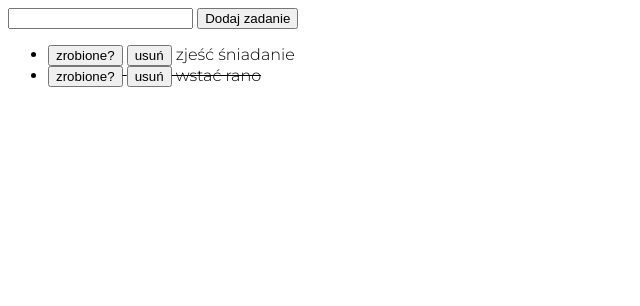
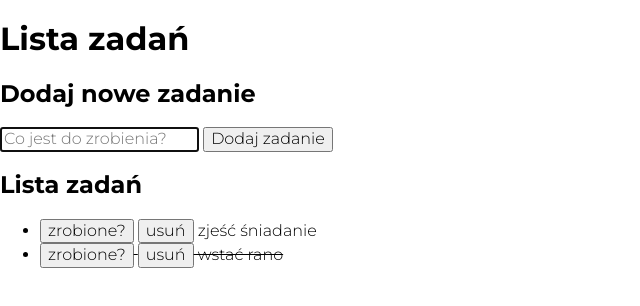
Before and after one commit to PiotrKubiak/todolist, a plain HTML site: page index.html in a window 1280 px wide. Shown: the whole page, without its empty margins (0-640 px from the left). Drawn offline with nearby package versions, Linux system fonts and the light colour scheme.

Commit message:
changes in html and css and js

```diff
--- a/index.html
+++ b/index.html
@@ -6,6 +6,9 @@
     <meta http-equiv="X-UA-Compatible" content="IE=edge">
     <meta name="viewport" content="width=device-width, initial-scale=1.0">
     <title>Lista zadań</title>
+    <link rel="stylesheet" href="https://cdnjs.cloudflare.com/ajax/libs/normalize/8.0.1/normalize.min.css"
+        integrity="sha512-NhSC1YmyruXifcj/KFRWoC561YpHpc5Jtzgvbuzx5VozKpWvQ+4nXhPdFgmx8xqexRcpAglTj9sIBWINXa8x5w=="
+        crossorigin="anonymous" />
     <link rel="preconnect" href="https://fonts.gstatic.com">
     <link href="https://fonts.googleapis.com/css2?family=Montserrat:wght@300;700&display=swap" rel="stylesheet">
     <link href="css/default.css" rel="stylesheet">
@@ -13,11 +16,39 @@
 </head>
 
 <body>
-    <form class="js-form">
-        <input class="js-newTask">
-        <button>Dodaj zadanie</button>
-    </form>
-    <ul class="js-tasks"></ul>
+    <main class="container">
+        <header>
+            <h1>Lista zadań</h1>
+        </header>
+
+        <section class="section">
+            <h2 class="section__header">
+                Dodaj nowe zadanie
+            </h2>
+            <div class="section__body">
+                <form class="form js-form">
+                    <p>
+                        <input class="form__input js-newTask" autofocus placeholder="Co jest do zrobienia?">
+                        <button class="form__button">Dodaj zadanie</button>
+                    </p>
+                </form>
+            </div>
+        </section>
+        <section class="section">
+            <h2 class="section__header">
+                Lista zadań
+            </h2>
+            <div class="section__body">
+                <ul class="tasks js-tasks">
+                    <li class="list__item"></li>
+                    <li class="list__item list__item--done"></li>
+                </ul>
+            </div>
+        </section>
+
+        </section>
+    </main>
+
 </body>
 
 </html>
```
